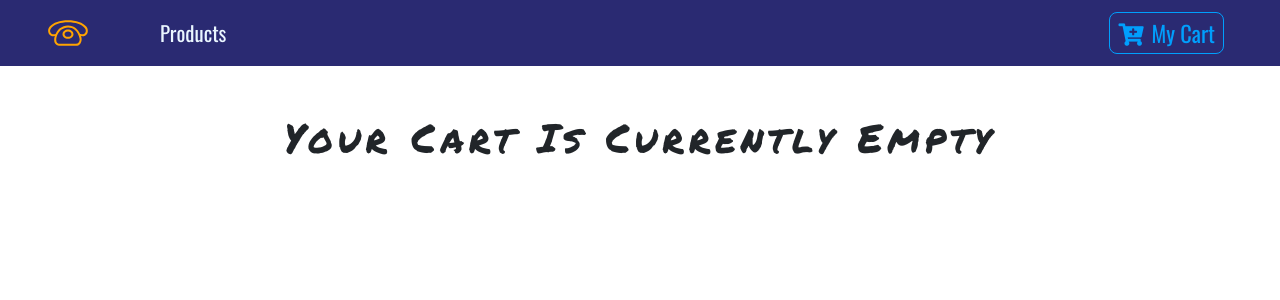
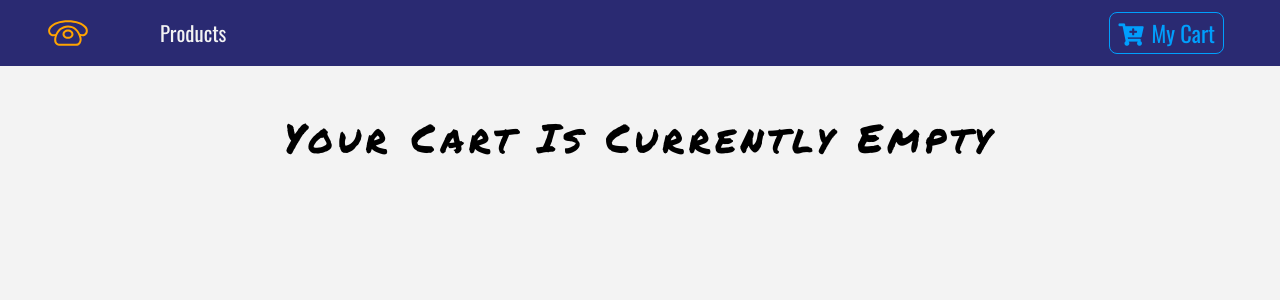
Before and after one commit to enthusiastica/react-phone-e-commerce-project, a React (Create React App) app: page /cart in a window 1280 px wide. Shown: the top 300 px of the page. Built offline with nearby package versions, Linux system fonts and the light colour scheme.

Commit message:
changed background

```diff
--- a/src/App.css
+++ b/src/App.css
@@ -1,7 +1,7 @@
 :root {
   --mainBlue: #2a2a72;
   --lightBlue: #009ffd;
-  --mainWhite: #eaf6ff;
+  --mainWhite: #f3f3f3;
   --mainDark: #232528;
   --mainDark: #000;
   --mainYellow: #ffa400;
@@ -9,8 +9,8 @@
 
 body {
   font-family: "Oswald", sans-serif !important;
-  background: var(--mainWhite);
-  color: var(--mainDark);
+  background: var(--mainWhite) !important;
+  color: var(--mainDark) !important;
 }
 .text-title {
   font-family: "Permanent Marker", cursive;
--- a/src/components/Cart/PayPalButton.js
+++ b/src/components/Cart/PayPalButton.js
@@ -31,7 +31,7 @@ export default class MyApp extends React.Component {
     // Document on Paypal's currency code: https://developer.paypal.com/docs/classic/api/currency_codes/
 
     const client = {
-      sandbox: process.env.REACT_APP_APP_ID,
+      sandbox: AXF3upNmRnWXM9miqwJCdzy8aCY3B6YH1yORNO12X_DPLqoDVs9i6znMJ2Wap6I_6pTN5NNsrsvrIa1N,
       production: "YOUR-PRODUCTION-APP-ID"
     };
     // In order to get production's app-ID, you will have to send your app to Paypal for approval first
```
